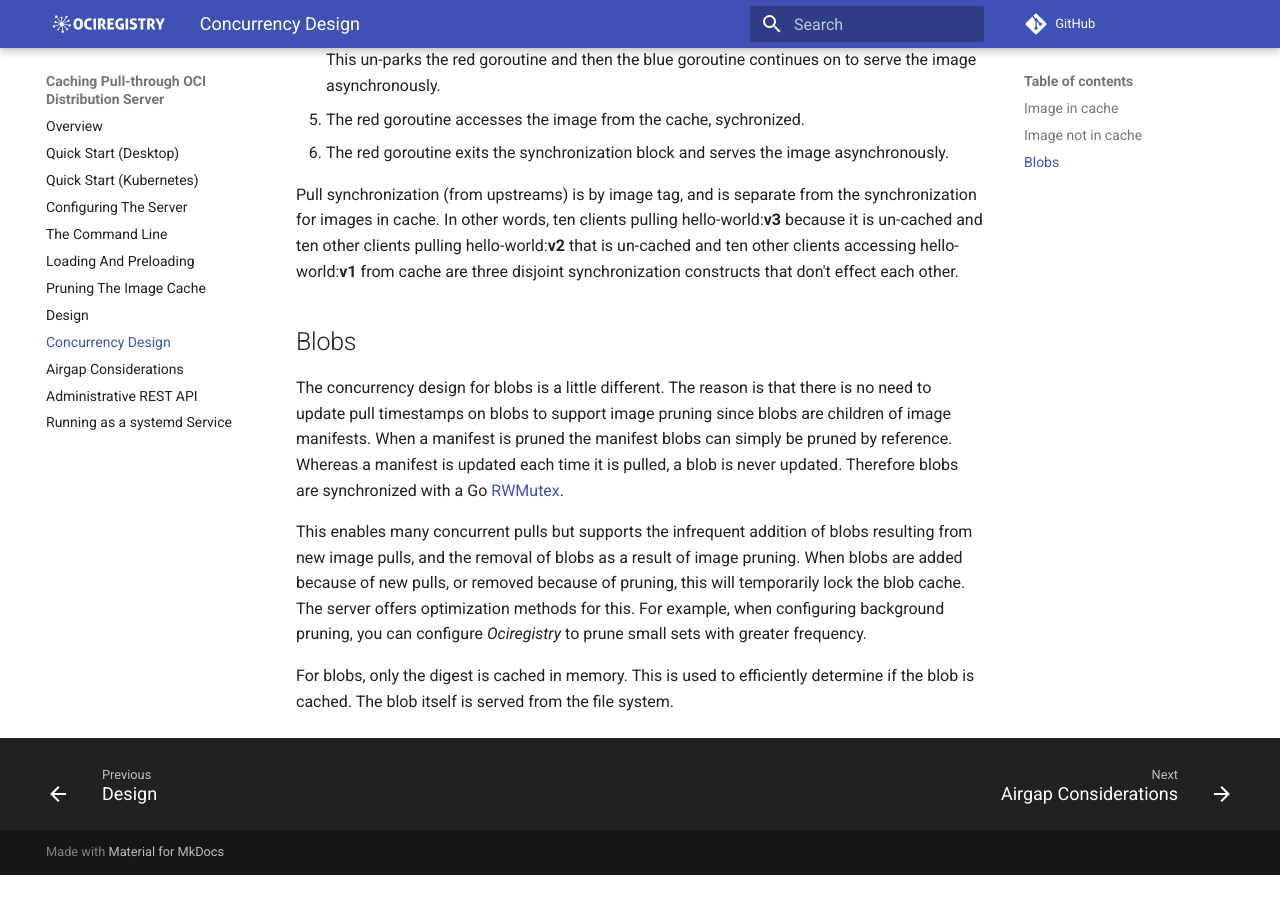
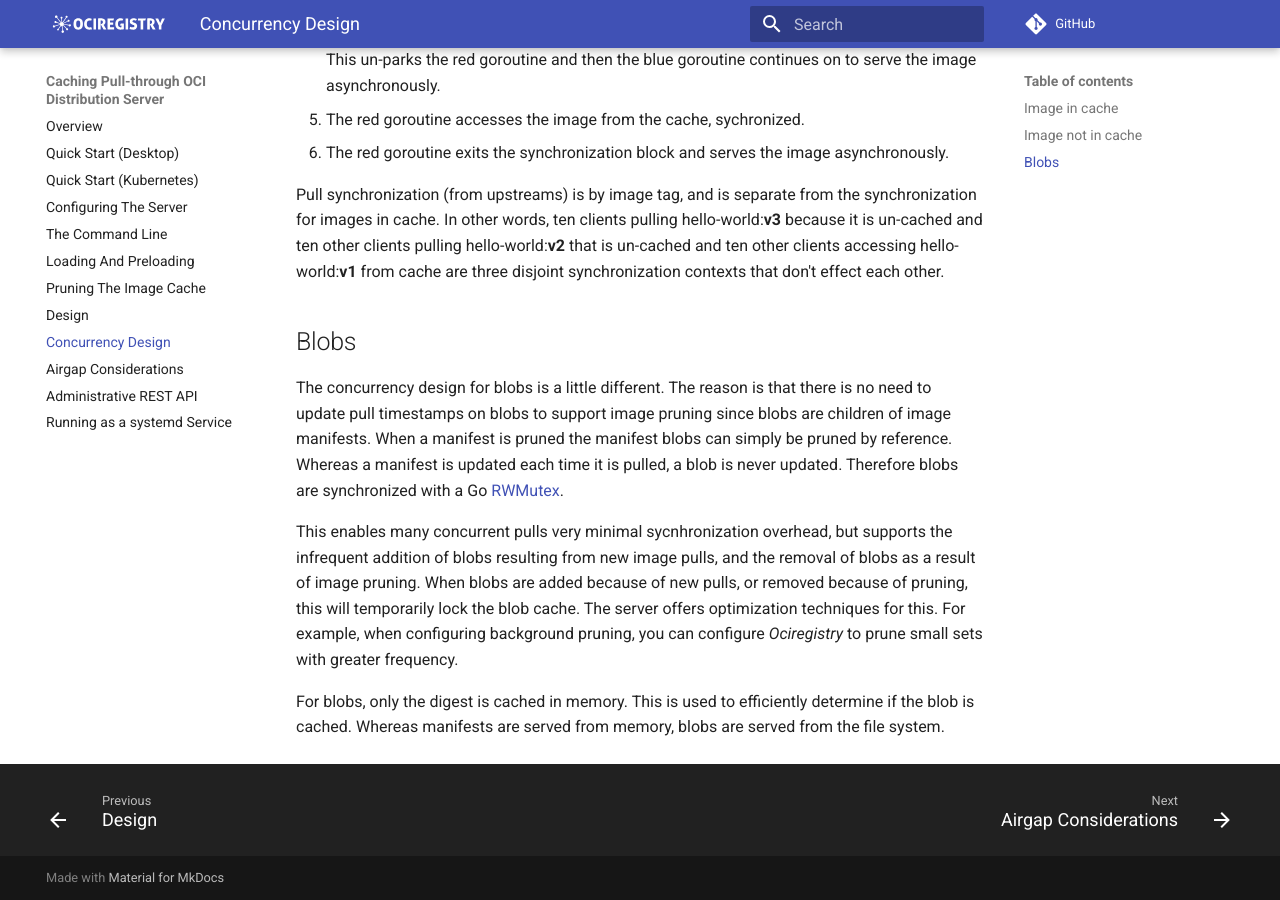
Before and after one commit to aceeric/ociregistry, an MkDocs documentation site: the page built from docs/docs/concur-design.md, in a window 1280 px wide and 900 px high, scrolled down 1554 px. Built offline with MkDocs 1.6.1 and Material for MkDocs 9.7.7, drawn with Linux system fonts in a browser that asks for light colours; comment, search, counter and statistics services are not loaded; before the commit the page ends 2429 px from its top, so only the background shows below that.

Commit message:
Minor cleanups

```diff
--- a/docs/docs/concur-design.md
+++ b/docs/docs/concur-design.md
@@ -23,12 +23,12 @@ Here is how that looks:
 5. The red goroutine accesses the image from the cache, sychronized.
 6. The red goroutine exits the synchronization block and serves the image asynchronously.
 
-Pull synchronization (from upstreams) is by image tag, and is separate from the synchronization for images in cache. In other words, ten clients pulling hello-world:**v3** because it is un-cached and ten other clients pulling hello-world:**v2** that is un-cached and ten other clients accessing hello-world:**v1** from cache are three disjoint synchronization constructs that don't effect each other.
+Pull synchronization (from upstreams) is by image tag, and is separate from the synchronization for images in cache. In other words, ten clients pulling hello-world:**v3** because it is un-cached and ten other clients pulling hello-world:**v2** that is un-cached and ten other clients accessing hello-world:**v1** from cache are three disjoint synchronization contexts that don't effect each other.
 
 ## Blobs
 
 The concurrency design for blobs is a little different. The reason is that there is no need to update pull timestamps on blobs to support image pruning since blobs are children of image manifests. When a manifest is pruned the manifest blobs can simply be pruned by reference. Whereas a manifest is updated each time it is pulled, a blob is never updated. Therefore blobs are synchronized with a Go [RWMutex](https://pkg.go.dev/sync#RWMutex).
 
-This enables many concurrent pulls but supports the infrequent addition of blobs resulting from new image pulls, and the removal of blobs as a result of image pruning. When blobs are added because of new pulls, or removed because of pruning, this will temporarily lock the blob cache. The server offers optimization methods for this. For example, when configuring background pruning, you can configure _Ociregistry_ to prune small sets with greater frequency.
+This enables many concurrent pulls very minimal sycnhronization overhead, but supports the infrequent addition of blobs resulting from new image pulls, and the removal of blobs as a result of image pruning. When blobs are added because of new pulls, or removed because of pruning, this will temporarily lock the blob cache. The server offers optimization techniques for this. For example, when configuring background pruning, you can configure _Ociregistry_ to prune small sets with greater frequency.
 
-For blobs, only the digest is cached in memory. This is used to efficiently determine if the blob is cached. The blob itself is served from the file system.
+For blobs, only the digest is cached in memory. This is used to efficiently determine if the blob is cached. Whereas manifests are served from memory, blobs are served from the file system.
```
Also changed, not shown: resources/design.jpg (deleted), resources/pull-seq-diagram.png (deleted), 1 other file.
